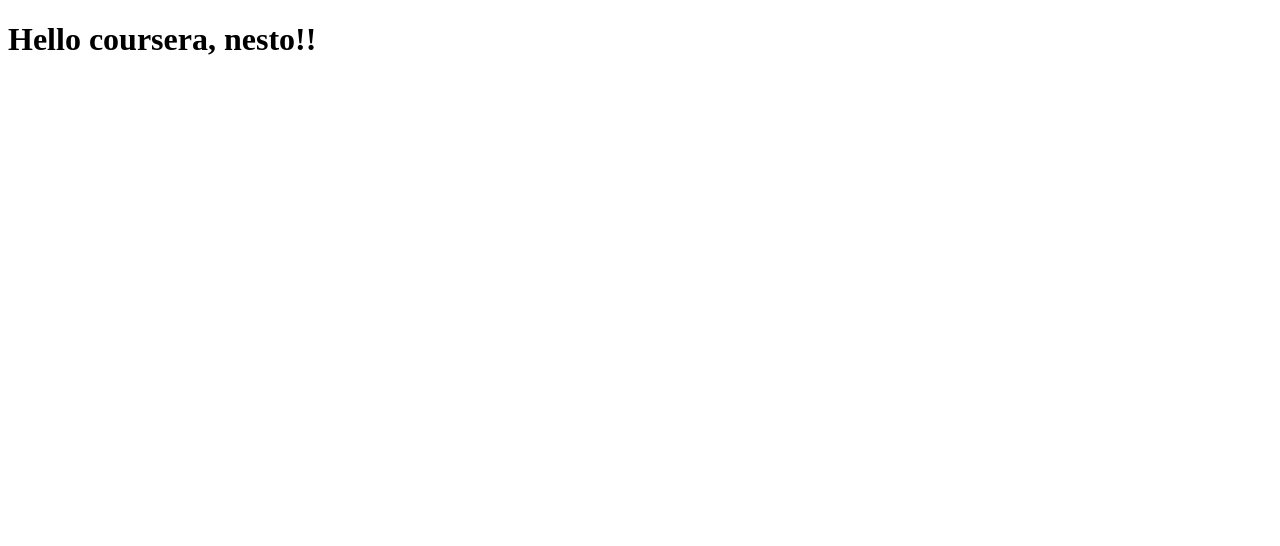
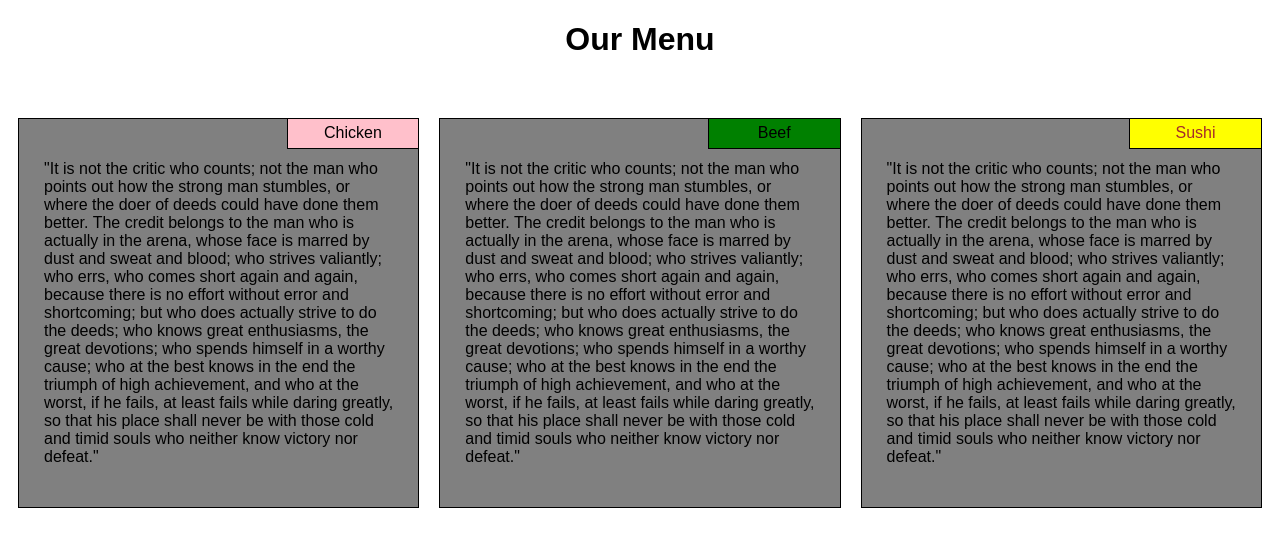
Before and after one commit to Fedja53c/courserarepo, a plain HTML site: page module2/index.html in a window 1280 px wide. Drawn offline with Linux system fonts and the light colour scheme.

Commit message:
module2 finish

```diff
--- /dev/null
+++ b/module2/css/module2.css
@@ -0,0 +1,84 @@
+* {
+  box-sizing: border-box;
+  font-family: Arial;
+}
+
+h1 {
+  margin-bottom: 50px;
+  text-align: center;
+}
+
+p.title {
+	text-align: center;
+	padding-top: 5px;
+	margin: 0px;
+	position: absolute;
+  	top: 0px;
+  	right: 0;
+  	width: 33%;
+  	height: 30px;
+  	border-left: 1px solid black;
+  	border-bottom: 1px solid black;
+}
+
+p {
+  width: 100%;
+  height: 100%;
+  padding: 5px;
+  color: black;
+}
+
+#chicken {
+	background-color: pink;
+}
+
+#beef {
+	background-color: green;
+}
+
+#sushi {
+	background-color: yellow;
+	color: brown;
+}
+section {
+	background-color: gray;
+	border: 1px solid black;
+	padding: 20px;
+	margin: 10px;
+	position: relative;
+}
+
+/* Simple Responsive Framework. */
+.row {
+  width: 100%;
+}
+
+/********** Large devices only **********/
+@media (min-width: 992px) {
+  .col-lg-4 {
+    float: left;
+    width: 33.33%;
+  }
+
+}
+
+/********** Medium devices only **********/
+@media (min-width: 768px) and (max-width: 991px) {
+  .col-md-6, .col-md-12 {
+    float: left;
+  }
+  .col-md-6 {
+	width: 50%;
+  }
+  .col-md-12 {
+    width: 100%;
+  }
+}
+
+/**small**/
+@media (max-width: 767px) {
+	.col-sm-12 {
+		float: left;
+    	width: 100%;
+	}
+}
--- a/module2/index.html
+++ b/module2/index.html
@@ -1,9 +1,54 @@
 <!DOCTYPE html>
 <html>
 <head>
-	<title>module2</title>
+<title>module2</title>
+<link rel="stylesheet" type="text/css" href="css/module2.css">
 </head>
 <body>
-<h1>Hello coursera, nesto!!</h1>
+	<h1>Our Menu</h1>
+	<div class="row">
+		<div class="col-lg-4 col-md-6 col-sm-12">
+			<section>
+				<p class="title" id="chicken">Chicken</p>
+				<p>"It is not the critic who counts; not the man who points out how the strong man stumbles,
+  or where the doer of deeds could have done them better. The credit belongs to the man who is actually
+  in the arena, whose face is marred by dust and sweat and blood; who strives valiantly; who errs, who
+  comes short again and again, because there is no effort without error and shortcoming; but who does
+  actually strive to do the deeds; who knows great enthusiasms, the great devotions; who spends himself
+  in a worthy cause; who at the best knows in the end the triumph of high achievement, and who at the
+  worst, if he fails, at least fails while daring greatly, so that his place shall never be with those
+  cold and timid souls who neither know victory nor defeat."
+				</p>
+			</section>
+		</div>
+		<div <section class="col-lg-4 col-md-6 col-sm-12">
+			<section>
+				<p class="title" id="beef">Beef</p>
+				<p>"It is not the critic who counts; not the man who points out how the strong man stumbles,
+  or where the doer of deeds could have done them better. The credit belongs to the man who is actually
+  in the arena, whose face is marred by dust and sweat and blood; who strives valiantly; who errs, who
+  comes short again and again, because there is no effort without error and shortcoming; but who does
+  actually strive to do the deeds; who knows great enthusiasms, the great devotions; who spends himself
+  in a worthy cause; who at the best knows in the end the triumph of high achievement, and who at the
+  worst, if he fails, at least fails while daring greatly, so that his place shall never be with those
+  cold and timid souls who neither know victory nor defeat."
+				</p>
+			</section>
+		</div>
+		<div class="col-lg-4 col-md-12 col-sm-12">
+			<section>
+				<p class="title" id="sushi">Sushi</p>
+				<p>"It is not the critic who counts; not the man who points out how the strong man stumbles,
+  or where the doer of deeds could have done them better. The credit belongs to the man who is actually
+  in the arena, whose face is marred by dust and sweat and blood; who strives valiantly; who errs, who
+  comes short again and again, because there is no effort without error and shortcoming; but who does
+  actually strive to do the deeds; who knows great enthusiasms, the great devotions; who spends himself
+  in a worthy cause; who at the best knows in the end the triumph of high achievement, and who at the
+  worst, if he fails, at least fails while daring greatly, so that his place shall never be with those
+  cold and timid souls who neither know victory nor defeat."
+				</p>
+			</section>
+		</div>
+	</div>
 </body>
 </html>
```
